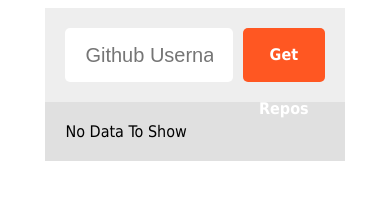
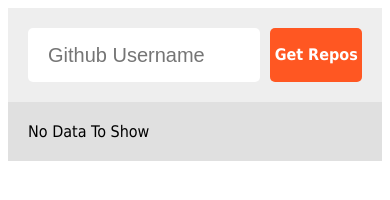
Before and after one commit to MustafaAlhassan/MustafaAlhassan-Fetch_Github_Repositories, a plain HTML site: page index.html in a window 390 px wide. Drawn offline with Linux system fonts and the light colour scheme.

Commit message:
correct small mistake

```diff
--- a/styles.css
+++ b/styles.css
@@ -8,6 +8,11 @@ body {
   width: 80%;
   background-color: #f6f6f6;
   margin: auto;
+}
+@media (max-width: 767px) {
+  .repos-container {
+    width: 100%;
+  }
 }
 .repos-container .get-repos {
   padding: 20px;
```
